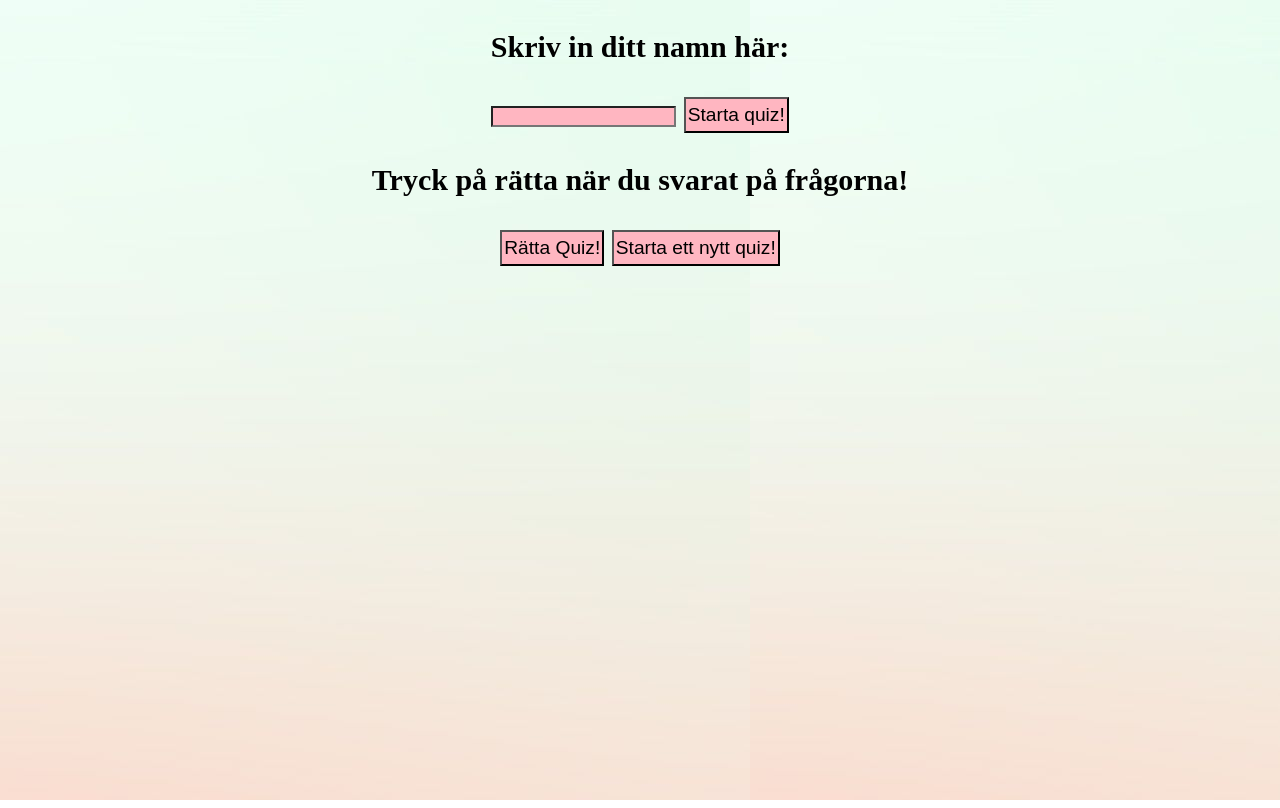
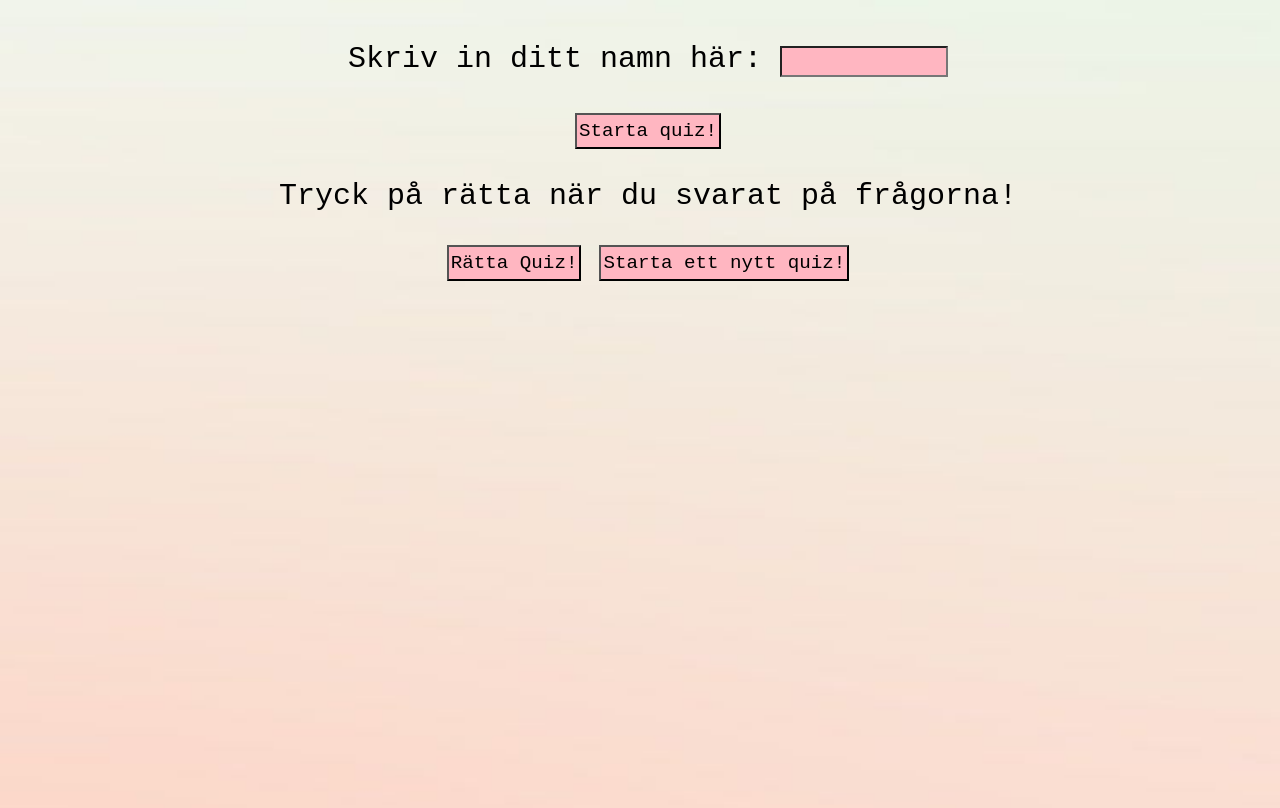
Before and after one commit to Mathilde-akerlind/Quiz, a plain HTML site: page index.html in a window 1280 px wide. Drawn offline with Linux system fonts and the light colour scheme.

Commit message:
Tackafan att det är klart

```diff
--- a/game.js
+++ b/game.js
@@ -1,11 +1,9 @@
 class Game {
     constructor() {
-        fetch('https://quizapi.io/api/v1/questions?apiKey=zCcssysJM1WmEOlki5dtfKxsdFdeC6CidlT8lTq0&category=code&difficulty=Easy&limit=5')
+        fetch('https://quizapi.io/api/v1/questions?apiKey=zCcssysJM1WmEOlki5dtfKxsdFdeC6CidlT8lTq0&category=code&difficulty=Easy&limit=10')
             .then(response => response.json())
             .then(quizQuestions => this.printQuestions(quizQuestions));
     }
-
-
 
 
     printQuestions(questions) {
@@ -14,8 +12,8 @@ class Game {
         let scoreCount = 0;
 
         for (const question of questions) { //Loopar igenom varje objekt, dvs alla svar i själva frågan.
-            //  console.table(question); //woaahh
-            console.log(question);
+
+            //console.log(question);
 
             let tr1 = document.createElement("tr");
             tr1.id = "tr1";
@@ -45,8 +43,6 @@ class Game {
                 tr1.append(tr2);
 
 
-
-
                 checkbox.addEventListener("click", function(e) { // Eventlyssnare på checkbox, kör funktionen
 
                     addCheckedBox(this, answer, listChecked);
@@ -70,15 +66,14 @@ class Game {
             let button2 = document.getElementById("button2");
             button2.addEventListener("click", function(e) { //Knapp för att rätta svar
 
-
-
                 for (const correctA in question.correct_answers) {
 
                     let cutAndGlueToArray = correctA + "_" + question.correct_answers[correctA];
                     //console.log(cutAndGlueToArray);   //klipp ut key+value för varje objekt, sätt ihop till en ny array
                     nyArray.push(cutAndGlueToArray);
+                }
 
-                }
+
                 if (nyArray.includes(listChecked[i]) == true) { //Om array innehåller klickat svar, return true, och man får ett poäng
                     //console.log("HEJMAN");
                     scoreCount++;
@@ -94,7 +89,6 @@ class Game {
                     divId.append(" fick " + scoreCount + " poäng!")
                     console.log("i = " + i);
                 }
-
             })
         }
     }
--- a/index.html
+++ b/index.html
@@ -7,31 +7,31 @@
     <meta name="viewport" content="width=device-width, initial-scale=1.0">
     <link rel="stylesheet" href="style.css">
     <title>Document</title>
+
 </head>
 
-<body>
-    <style>
-        body {
-            background-image: url('bild.jpg');
-        }
-    </style>
+<body id="body">
+
 
     <div id="styleCenter">
 
 
+        <br> Skriv in ditt namn här: <input type="text" id="name" class="inputText">
+        <div id="divId"></div>
 
 
-        <p>Skriv in ditt namn här:</p>
-        <div id="divId"></div>
-        <input type="text" id="name">
-
-
+        <br>
         <button type="button" id="button"> Starta quiz! </button>
 
         <p>Tryck på rätta när du svarat på frågorna!</p>
         <button type="button" id="button2"> Rätta Quiz! </button>
 
         <button type="button" id="button3"> Starta ett nytt quiz! </button>
+        <br>
+        <br>
+        <br>
+
+
 
 
 
--- a/script.js
+++ b/script.js
@@ -19,13 +19,12 @@ document.addEventListener("DOMContentLoaded", function(event) {
     })
 
 
-
     button3.addEventListener("click", function(e) {
         location.reload();
     })
 })
 
-class Answer { //Min klass wooo
+class Answer { //Min pytteklass wooo
     constructor(dataAnswer) {
         this.answer_key = dataAnswer;
     }
--- a/style.css
+++ b/style.css
@@ -1,14 +1,28 @@
+body,
+html {
+    height: 100%;
+}
+
+#body {
+    background-image: url('bild.jpg');
+    height: 100%;
+    width: 100%;
+    background-position: center;
+    background-repeat: no-repeat;
+    background-size: cover;
+}
+
 #styleCenter {
     font-size: 30px;
     text-align: center;
-    font-weight: bold;
+    font-family: "Courier New"
 }
 
 #tr1 {
-    font-size: 17px;
-    font-weight: bold;
+    font-size: 18px;
     border-radius: 5px;
-    height: 140px;
+    height: 150px;
+    font-family: "Courier New"
 }
 
 button {
@@ -16,8 +30,13 @@ button {
     padding: 5px 2px;
     text-align: center;
     background-color: lightpink;
+    font-family: "Courier New"
 }
 
-input {
+.inputText {
+    height: 25px;
+    width: 160px;
+    font-family: "Courier New";
     background-color: lightpink;
+    font-size: 20px;
 }
```
Also changed, not shown: Player.js (deleted, +0 -10 lines), test.js (deleted, +0 -38 lines), 1 other file.
